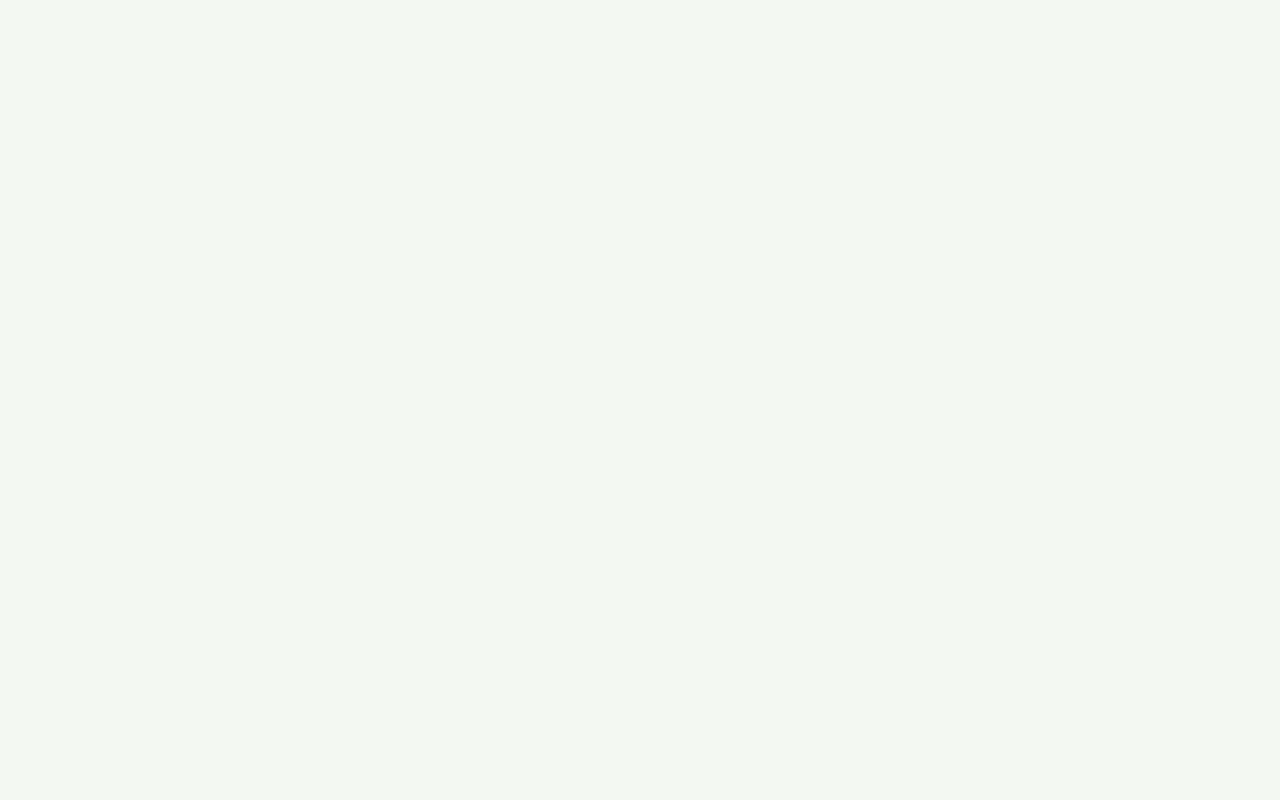
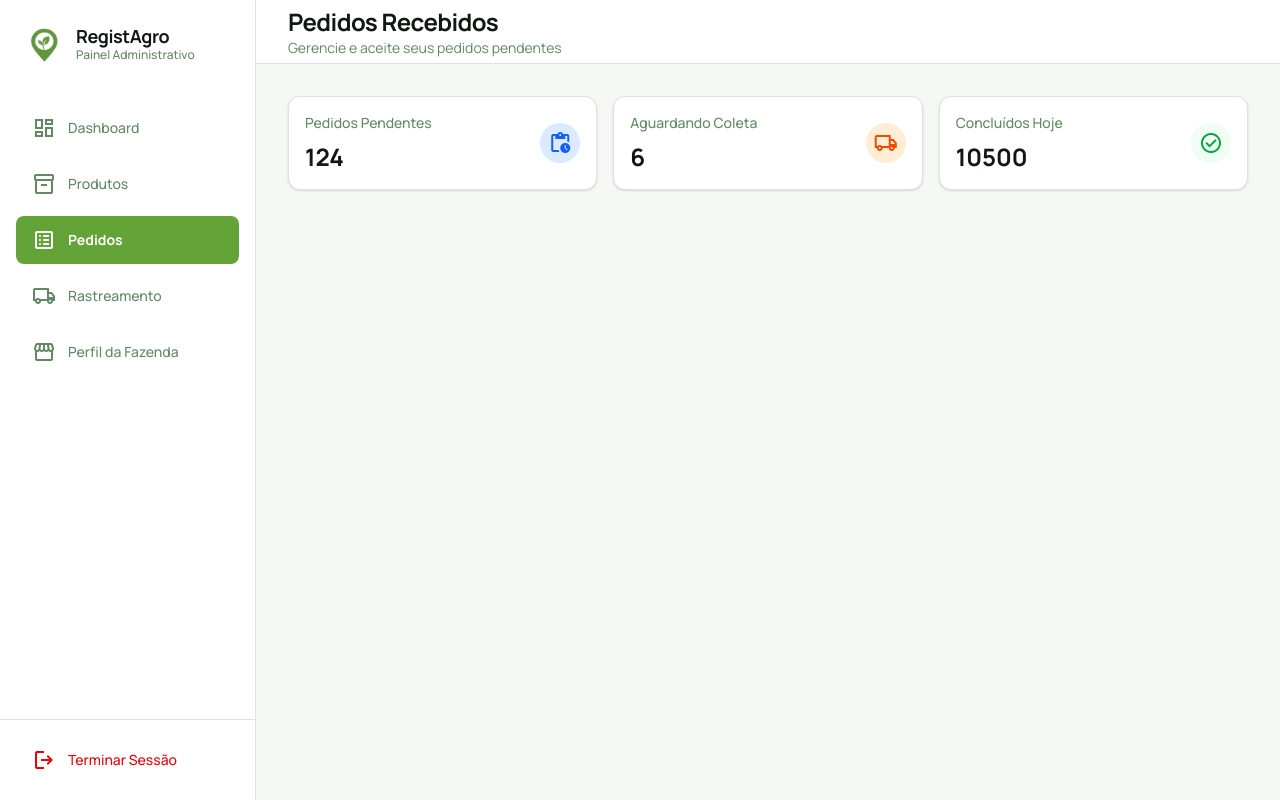
Before and after one commit to RegistAgro-project-community/RegistAgro-Web, a React (Vite) app: page /pedidos in a window 1280 px wide. Before the commit this address had no page. Built offline with nearby package versions, Linux system fonts and the light colour scheme.

Commit message:
Início da tela do Pedidos.

```diff
--- /dev/null
+++ b/src/app/pedidos/app.tsx
@@ -0,0 +1,77 @@
+import { useState } from "react";
+import Nav from "../components/nav";
+
+export default function Pedidos() {
+  const [siderAberto, setSiderAberto] = useState(false);
+  return (
+    <div className="bg-background text-text-main">
+      <div className="relative flex h-screen w-full overflow-hidden bg-background">
+        <Nav sidebarAberto={siderAberto} setSidebarAberto={setSiderAberto} />
+        <main className="flex-1 flex flex-col h-full overflow-hidden relative">
+          <div className="h-16 w-full bg-white border-b border-border-color flex items-center justify-between  px-8 shrink-0 z-10">
+            <div className="flex items-center gap-2">
+              <button
+                className="md:hidden  mr-1 text-text-secondary hover:text-text-main transition-colors"
+                onClick={() => setSiderAberto(true)}
+              >
+                <span className="material-symbols-outlined text-2xl align-middle">
+                  menu
+                </span>
+              </button>
+              <div>
+                <h2 className="md:text-2xl text-sm md:font-bold font-medium  text-text-main tracking-tight">
+                  Pedidos Recebidos
+                </h2>
+                <p className="text-[11px] md:text-sm text-text-secondary ">
+                  Gerencie e aceite seus pedidos pendentes
+                </p>
+              </div>
+            </div>
+          </div>
+          <div className="flex-1 overflow-auto p-8  bg-background">
+            <div className="grid grid-cols-1 md:grid-cols-3 gap-4">
+              {[
+                {
+                  label: "Pedidos Pendentes",
+                  total: 124,
+                  icon: "pending_actions",
+                },
+                {
+                  label: "Aguardando Coleta",
+                  total: 6,
+                  icon: "local_shipping",
+                },
+                {
+                  label: "Concluídos Hoje",
+                  total: 10500,
+                  icon: "check_circle",
+                },
+              ].map((item, i) => (
+                <div
+                  key={i}
+                  className={`bg-surface-light p-4 rounded-xl border border-border-color shadow-sm flex items-center justify-between ${item.icon === "pending_actions" ? "hover:border-blue-300/50 " : item.icon === "local_shipping" ? "hover:border-orange-300/50" : item.icon === "check_circle" ? "bg-primary/30 hover:border-green-300/50" : ""} transition-colors`}
+                >
+                  <div>
+                    <p className="text-sm text-text-secondary font-medium">
+                      {item.label}
+                    </p>
+                    <p className="text-2xl font-bold text-text-main mt-2">
+                      {item.total}
+                    </p>
+                  </div>
+                  <div
+                    className={`h-10 w-10 rounded-full ${item.icon === "pending_actions" ? "text-blue-600 bg-blue-100" : item.icon === "local_shipping" ? "bg-orange-100 text-orange-600" : item.icon === "check_circle" ? "bg-green-50 text-green-600" : ""}  flex items-center justify-center`}
+                  >
+                    <span className="material-symbols-outlined">
+                      {item.icon}{" "}
+                    </span>
+                  </div>
+                </div>
+              ))}
+            </div>
+          </div>
+        </main>
+      </div>
+    </div>
+  );
+}
--- a/src/app/route.tsx
+++ b/src/app/route.tsx
@@ -3,14 +3,17 @@ import Login from "./auth/login/app";
 import Register from "./auth/register/app";
 import Home from "./dashboard/app";
 import Produtos from "./produtos/app";
+import Pedidos from "./pedidos/app";
 export function AppRoutes() {
   return (
     <BrowserRouter>
       <Routes>
+
         <Route path="/login" element={<Login />}></Route>
         <Route path="/register" element={<Register />}></Route>
         <Route path="/dashboard" element={<Home />}></Route>
         <Route path="/produtos" element={<Produtos />}></Route>
+        <Route path="/pedidos" element={<Pedidos />}></Route>
       </Routes>
     </BrowserRouter>
   );
```
